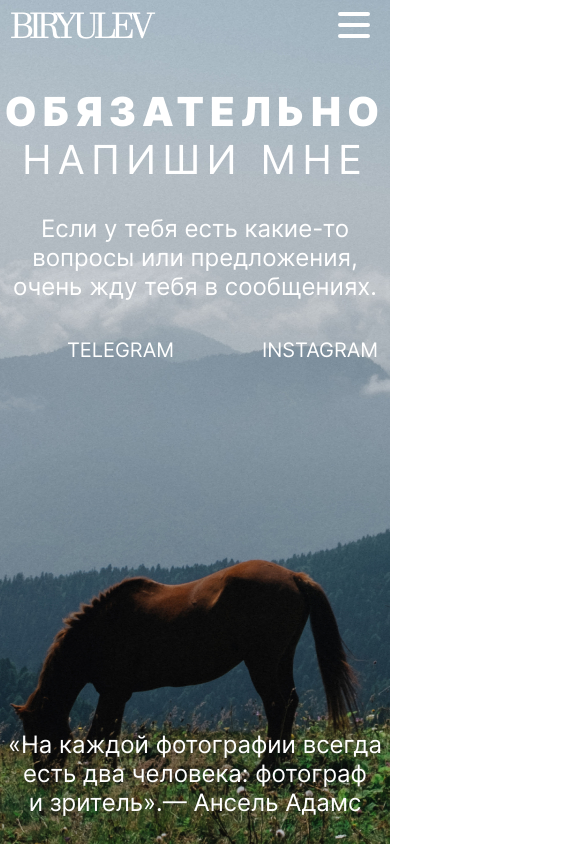
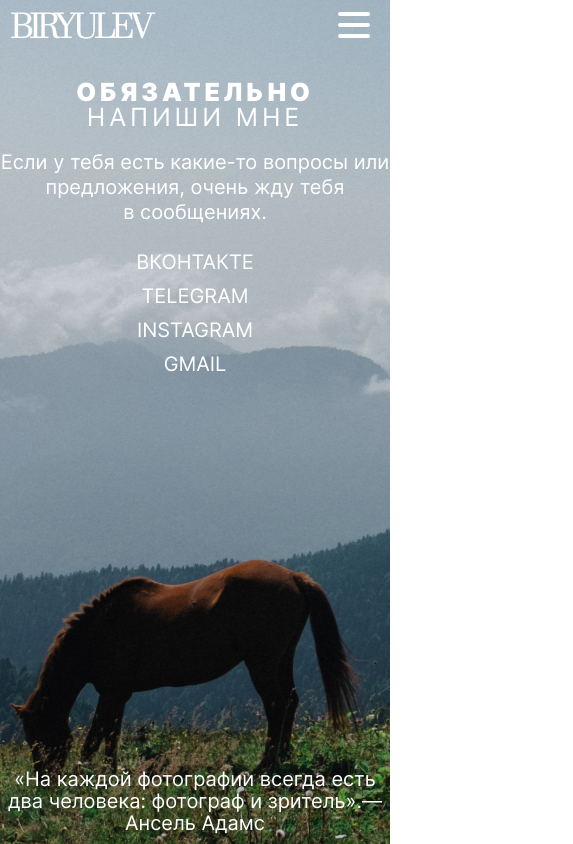
Before and after one commit to IlyaBiryulev/photographer-s-website, a React (Create React App) app: page /contacts in a window 390 px wide. Shown: the whole page, 573 px wide, since content can reach past the window. Built offline with nearby package versions, Linux system fonts and the light colour scheme.

Commit message:
feat: сделать адаптивность для вкладки контакты

```diff
--- a/src/components/About/About.jsx
+++ b/src/components/About/About.jsx
@@ -9,7 +9,7 @@ function About() {
           <p className='about__info'> Меня зовут Илья, и я с удовольствием приветствую вас на своем фотографическом портфолио.
             Профессионально фотографией занимаюсь более 5 лет назад, и с тех пор каждый кадр для меня — это возможность запечатлеть мгновение, сохранить эмоции и рассказать уникальную историю через объектив.
             Моя работа — это путешествие в мир визуальных возможностей, в поисках идеального ракурса и игры света.
-            За эти годы я преодолел(а) множество творческих барьеров, развивал(ась) свой стиль и подход к съемке.
+            За эти годы я преодолел множество творческих барьеров, развивал свой стиль и подход к съемке.
             Мне важно не только создавать красивые фотографии, но и передавать настроение, эмоции, искренность.
             Я верю, что именно эти аспекты делают каждое фото неповторимым и ценным.</p>
           <img src={photo} alt='Фотография автора' className='about__img'></img>
--- a/src/components/Contacts/Contacts.css
+++ b/src/components/Contacts/Contacts.css
@@ -71,7 +71,8 @@
 
 .contacts__quote {
   margin: 0;
-  padding-top: 331px;
+  position: absolute;
+  bottom: 10px;
   font-size: 24px;
   font-weight: 400;
   line-height: 29px;
@@ -80,8 +81,39 @@
   text-align: center;
 }
 
+@media screen and (max-width: 780px) {
+  .contacts__list {
+    flex-direction: column;
+  }
+
+  .contacts__list-item {
+    margin: 5px 0;
+    text-align: center;
+  }
+
+  .contacts__subtitle {
+    font-size: 20px;
+    font-weight: 400;
+    line-height: 25px;
+    margin: 10px 0 20px;
+  }
+}
+
 @media screen and (max-width: 607px) {
   .contacts {
     background-position: 47%;
   }
+
+  .contacts__title {
+    width: 250px;
+    font-size: 25px;
+    font-weight: 400;
+    line-height: 25px;
+    margin: 25px 0 10px;
+  }
+
+  .contacts__quote {
+    font-size: 20px;
+    line-height: 22px;
+  }
 }
--- a/src/components/Contacts/Contacts.jsx
+++ b/src/components/Contacts/Contacts.jsx
@@ -9,10 +9,10 @@ function Contacts() {
         <h1 className="contacts__title"><span className="contacts__title-span">ОБЯЗАТЕЛЬНО</span> НАПИШИ МНЕ</h1>
         <p className="contacts__subtitle">Если у&nbsp;тебя есть какие-то вопросы или предложения, очень жду тебя в&nbsp;сообщениях.</p>
         <ul className="contacts__list">
-          <li><a href="https://vk.com/stormsi" className="contacts__link">ВКОНТАКТЕ</a></li>
-          <li><a href="https://t.me/ilya_bir" className="contacts__link">TELEGRAM</a></li>
-          <li><a href="2" className="contacts__link">INSTAGRAM</a></li>
-          <li><a href="https://mail.google.com/mail/u/0/?view=cm&fs=1&tf=1&to=birulevila@gmail.com" className="contacts__link">GMAIL</a></li>
+          <li className='contacts__list-item'><a href="https://vk.com/stormsi" className="contacts__link">ВКОНТАКТЕ</a></li>
+          <li className='contacts__list-item'><a href="https://t.me/ilya_bir" className="contacts__link">TELEGRAM</a></li>
+          <li className='contacts__list-item'><a href="2" className="contacts__link">INSTAGRAM</a></li>
+          <li className='contacts__list-item'><a href="https://mail.google.com/mail/u/0/?view=cm&fs=1&tf=1&to=birulevila@gmail.com" className="contacts__link">GMAIL</a></li>
         </ul>
         <p className="contacts__quote">&laquo;На&nbsp;каждой фотографии всегда есть два человека: фотограф и&nbsp;зритель&raquo;.&mdash; Ансель Адамс</p>
       </main>
```
